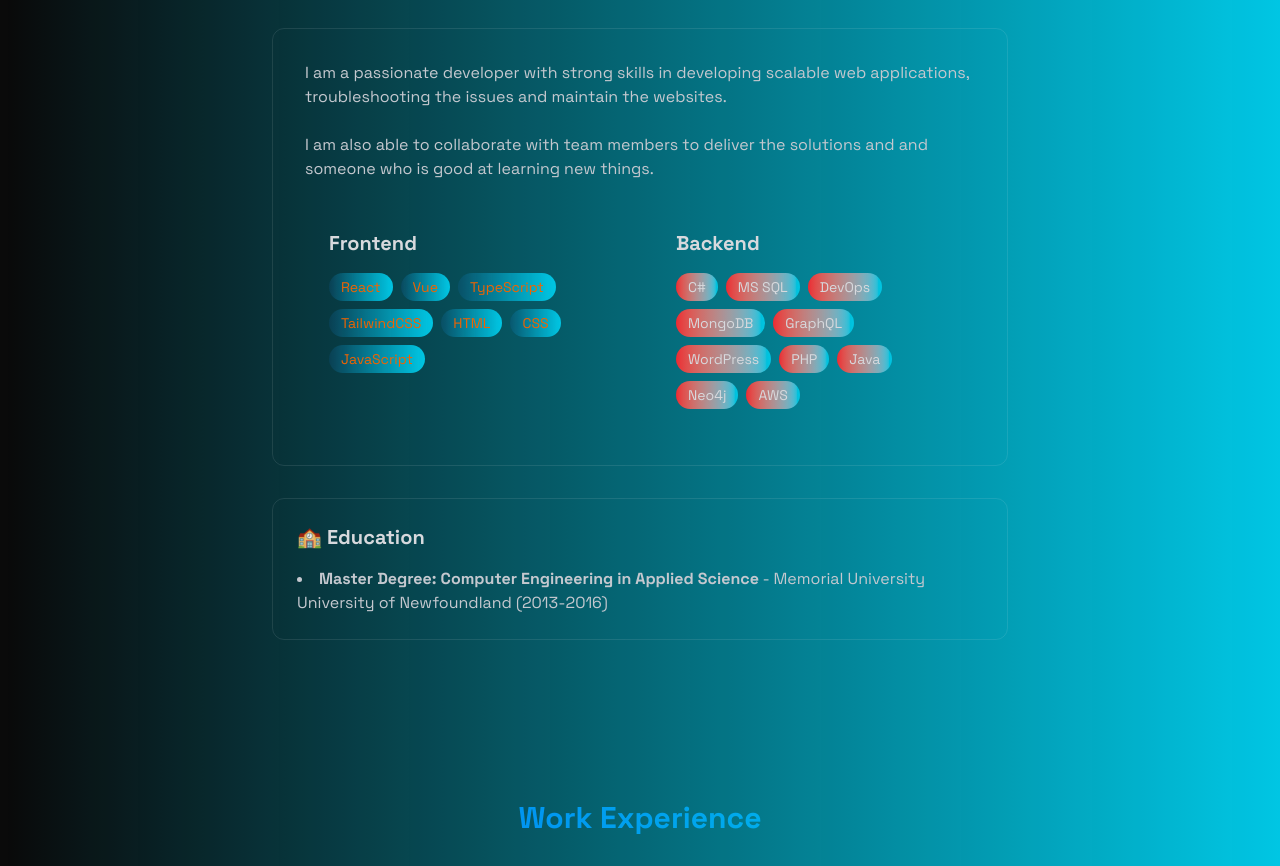
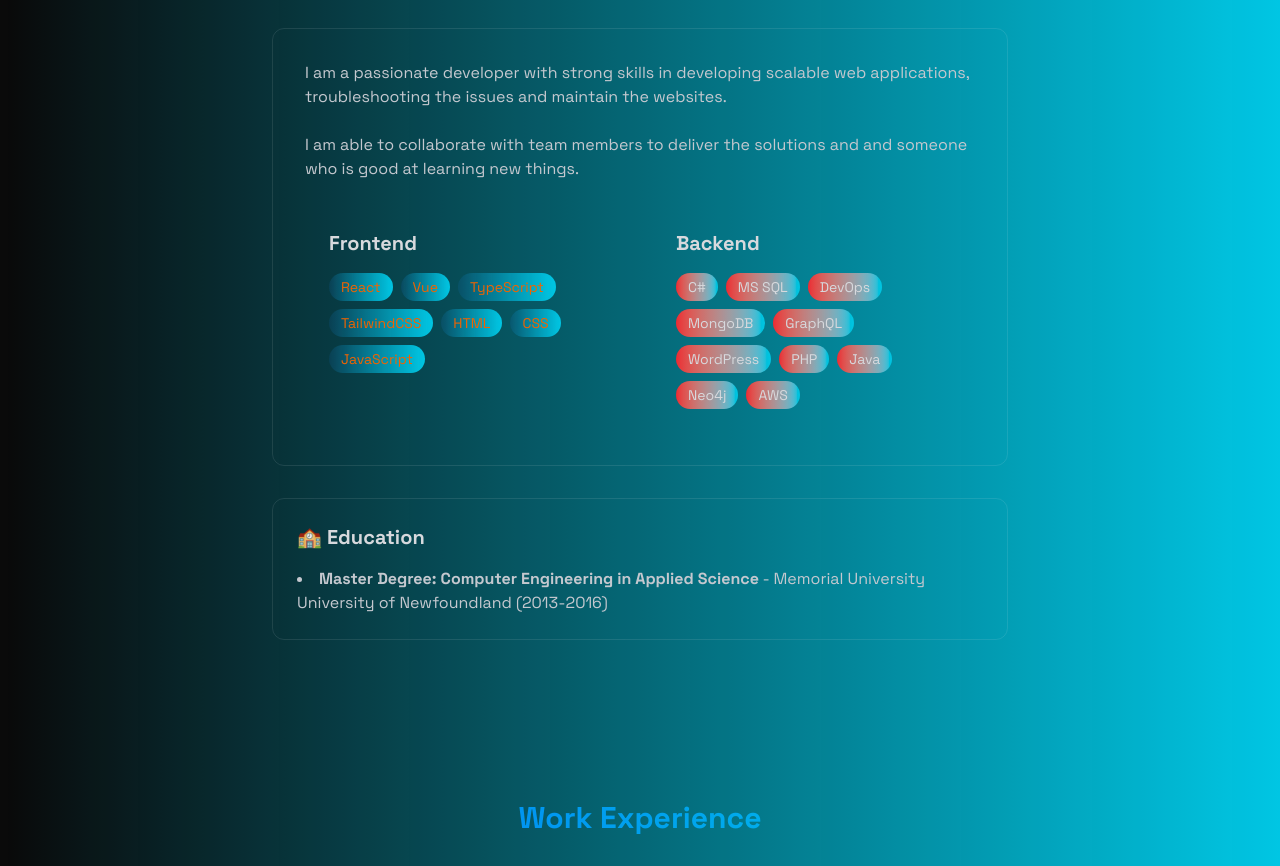
Before and after one commit to jeffersonqu1/jefferson-resume, a React (Vite) app: page / in a window 1280 px wide. Shown: the part 920-1786 px from the top of the page. Built offline with nearby package versions, Linux system fonts and the light colour scheme.

Commit message:
update it

```diff
--- a/src/components/sections/About.jsx
+++ b/src/components/sections/About.jsx
@@ -13,7 +13,7 @@ export const About = () => {
 
           <div className="rounded-xl p-8 border-white/10 border hover:-translate-y-1 transition-all">
             <p className="text-gray-300 mb-6">I am a passionate developer with strong skills in developing scalable web applications, troubleshooting the issues and maintain the websites. </p>
-            <p className="text-gray-300 mb-6">I am also able to collaborate with team members to deliver the solutions and and someone who is good at learning new things. </p>
+            <p className="text-gray-300 mb-6">I am able to collaborate with team members to deliver the solutions and and someone who is good at learning new things. </p>
 
             <div className="grid grid-cols-1 md:grid-cols-2 gap-6">
               <div className="rounded-xl p-6 hover:-translate-y-1 transition-all">
```
